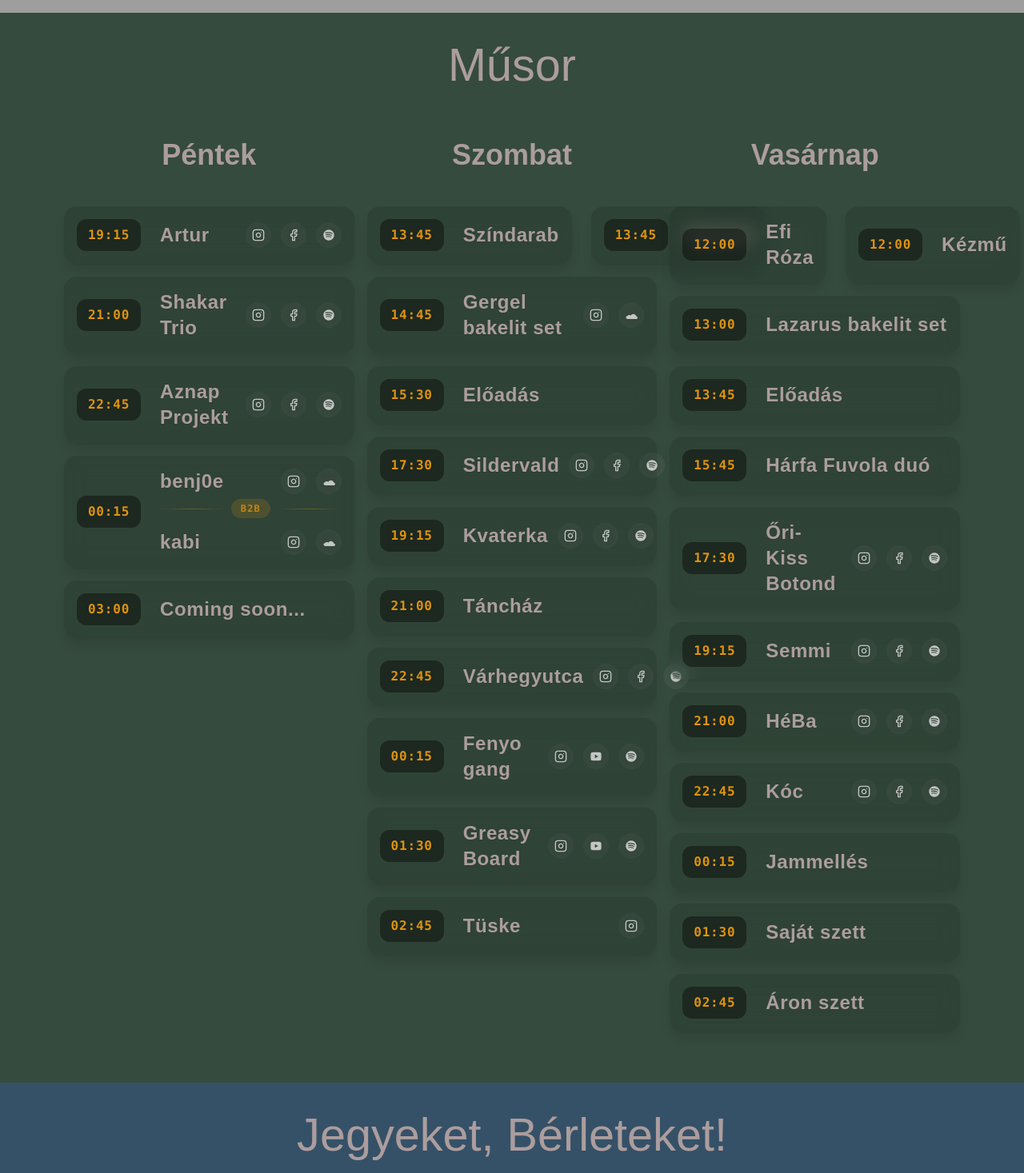
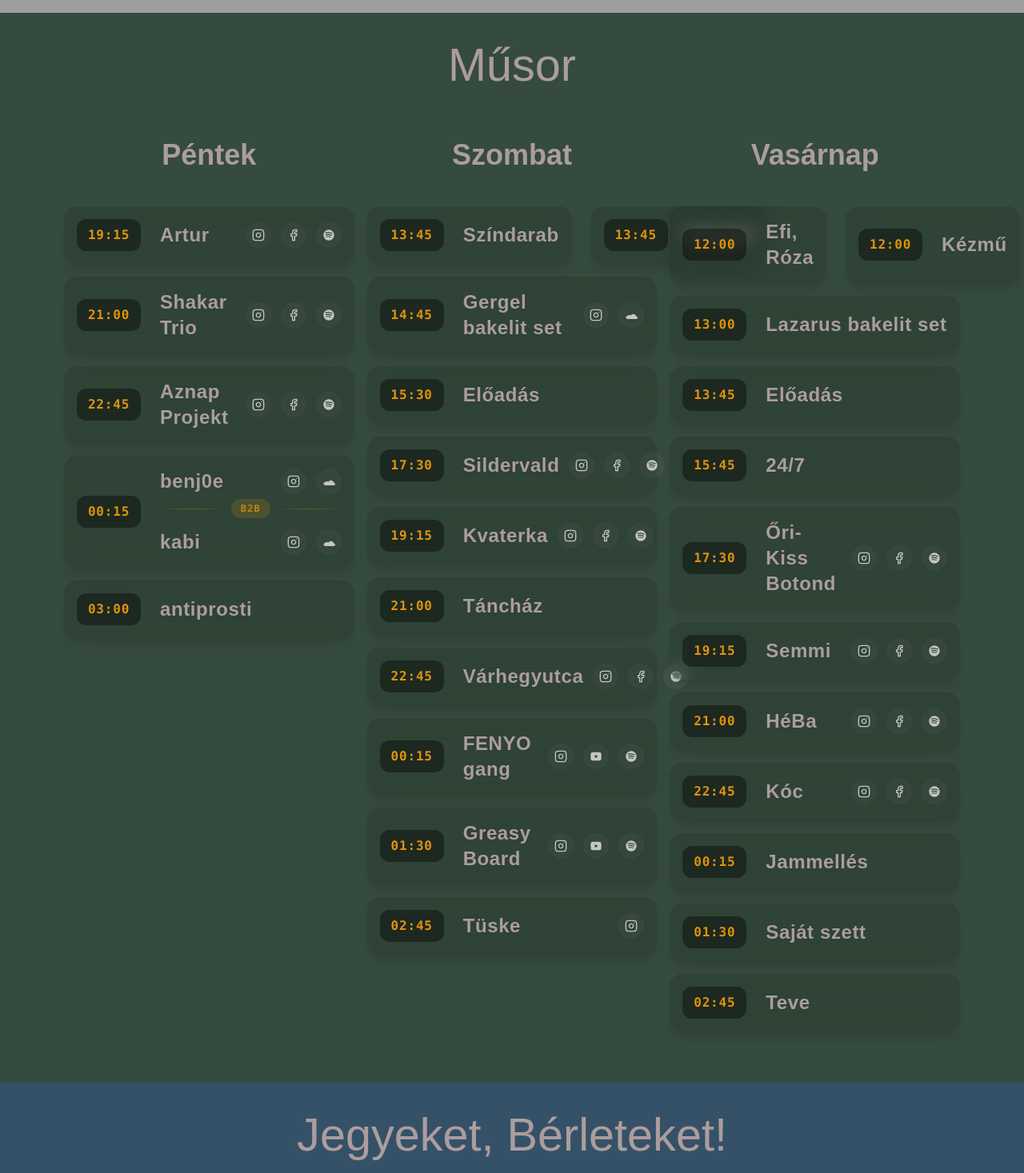
Before and after one commit to vilagombafeszt/vilagombafeszt.github.io, a Next.js app: page / in a window 1280 px wide. Shown: the part 784-2251 px from the top of the page at 80% size. Built offline with nearby package versions, Linux system fonts and the light colour scheme; grey boxes are pictures that could not be loaded; a web font is replaced by a local one.

Commit message:
update musor

```diff
--- a/components/MusorSection.tsx
+++ b/components/MusorSection.tsx
@@ -75,7 +75,7 @@ const lineupData: Record<'friday' | 'saturday' | 'sunday', LineupEntry[]> = {
     },
     {
       time: '03:00',
-      artist: 'Coming soon...',
+      artist: 'antiprosti',
     },
   ],
   saturday: [
@@ -122,7 +122,7 @@ const lineupData: Record<'friday' | 'saturday' | 'sunday', LineupEntry[]> = {
     },
     {
       time: '00:15',
-      artist: 'Fenyo gang',
+      artist: 'FENYO gang',
       instagram: 'https://www.instagram.com/fenyogang/',
       youtube: 'https://www.youtube.com/@FENYOgang',
       spotify: 'https://open.spotify.com/artist/6WKmAVT5sPRhSU1eWz1JPy',
@@ -143,7 +143,7 @@ const lineupData: Record<'friday' | 'saturday' | 'sunday', LineupEntry[]> = {
   sunday: [
     {
       split: [
-        { time: '12:00', artist: 'Efi Róza' },
+        { time: '12:00', artist: 'Efi, Róza' },
         { time: '12:00', artist: 'Kézmű' },
       ],
     },
@@ -157,7 +157,7 @@ const lineupData: Record<'friday' | 'saturday' | 'sunday', LineupEntry[]> = {
     },
     {
       time: '15:45',
-      artist: 'Hárfa Fuvola duó',
+      artist: '24/7',
     },
     {
       time: '17:30',
@@ -197,7 +197,7 @@ const lineupData: Record<'friday' | 'saturday' | 'sunday', LineupEntry[]> = {
     },
     {
       time: '02:45',
-      artist: 'Áron szett',
+      artist: 'Teve',
     },
   ],
 };
```
